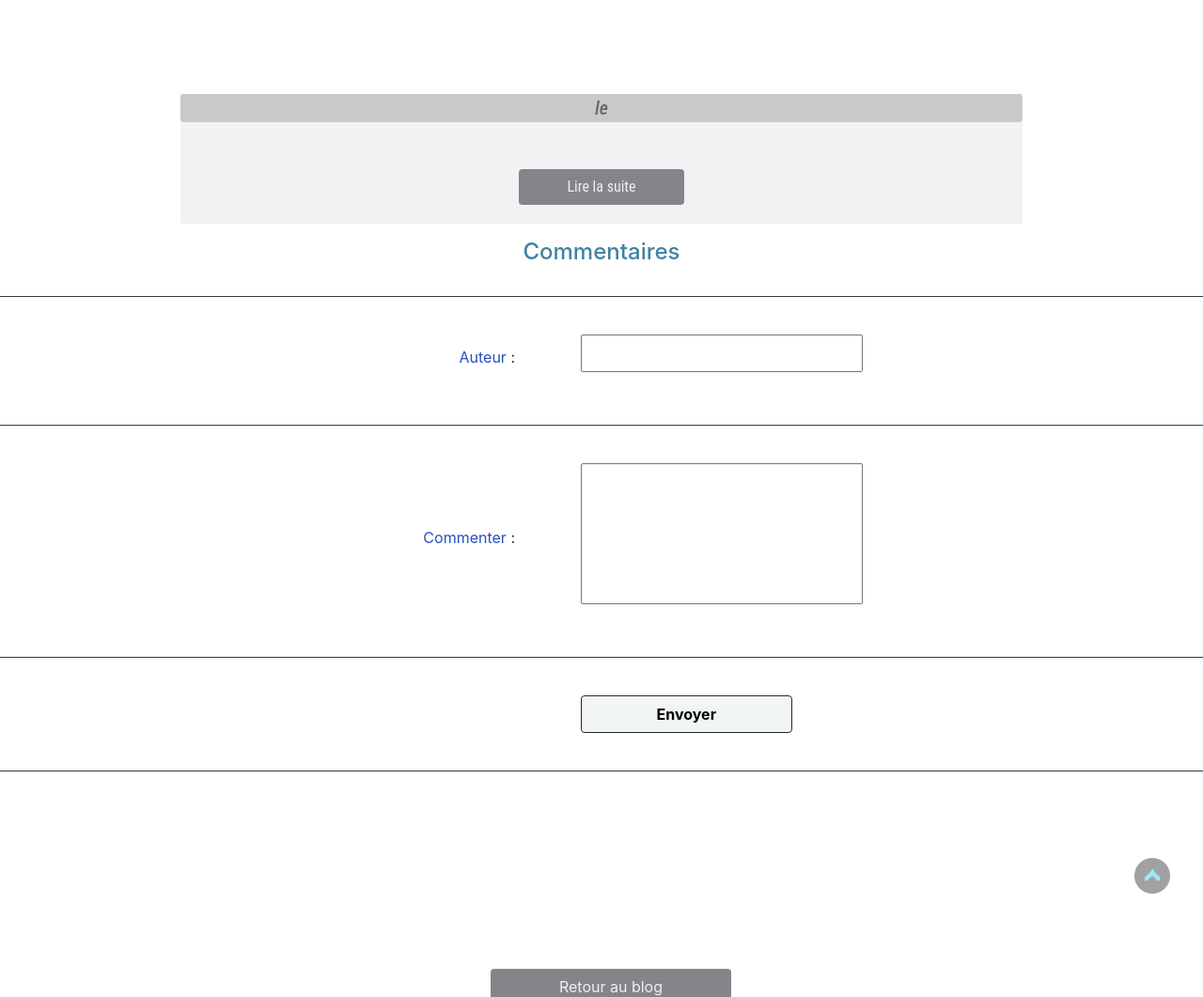
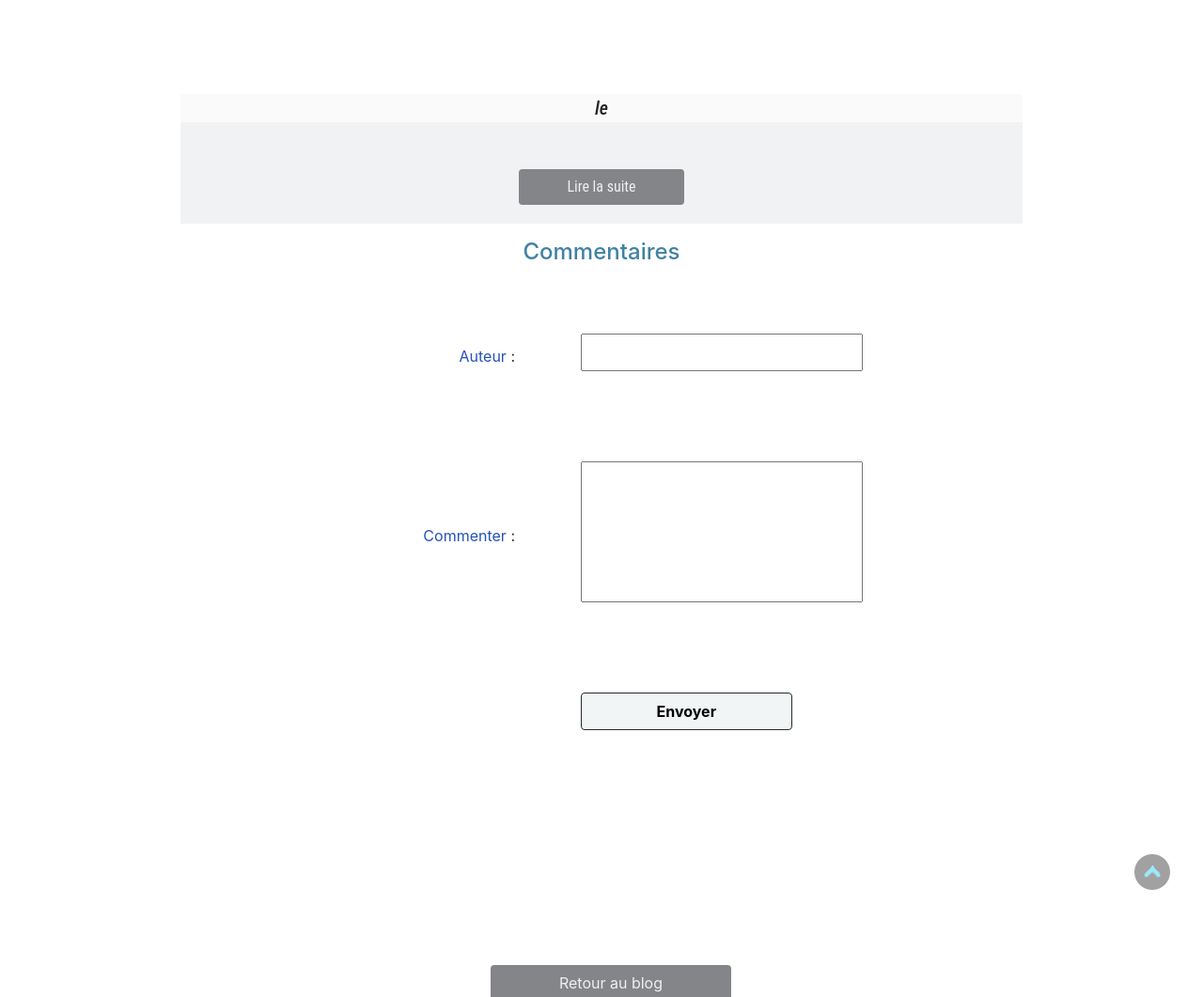
Before and after one commit to Montagne253/P4-Blog, a PHP site: page /comment.php?billet=1 in a window 1280 px wide. Shown: the part 102-1163 px from the top of the page at 94% size. Run offline with PHP 8.4, Linux system fonts and the light colour scheme; data that the repository does not hold is empty; some libraries are stand-ins or nearby versions.

Commit message:
Mise à jour et modification STYLE

```diff
--- a/projet4.css
+++ b/projet4.css
@@ -88,14 +88,7 @@ h1, h3
     text-align:center;
 }
 
-h3
-{
-    background-color:rgb(30, 91, 141);
-    color:rgb(36, 32, 32);
-    font-size:20px;
-	margin-bottom:0px;
 
-}
 
 h4 {
 	font-size: 18px;
@@ -124,14 +117,19 @@ h5 {
 	text-align: center;
 	margin-top: 60px;
 	font-size: 20px;
+	margin-left: 25px;
+	text-align: left !important;
+	color: #2451b9;
 
 
 }
 
 .comment p {
-	color: rgb(29, 27, 27);
-	margin-top: 5px;
+	color: #000;
+	margin-top: 10px;
 	font-size: 18px;
+	margin-left: 25px;
+	text-align: left !important;
 	text-align: center;
 }
 
@@ -253,8 +251,8 @@ td {
 	width: 20% !important;
 	padding: 30px !important;
 
-	border-top: 1px solid #37393f !important;
-	border-bottom: 1px solid #37393f !important;
+	/*border-top: 1px solid #37393f !important;
+	border-bottom: 1px solid #37393f !important;*/
 }
 
 
--- a/style.css
+++ b/style.css
@@ -4,8 +4,8 @@ h1, h3
 }
 h3
 {
-    background-color: #c9c9c9;
-    color: #413939ad;
+    background-color: #fbfafa;
+    color: #242525;
     font-size:20px;
     padding: 3px;
     margin-bottom:0px;
```
Also changed, not shown: other parts of projet4.css (+39 -3 lines).
